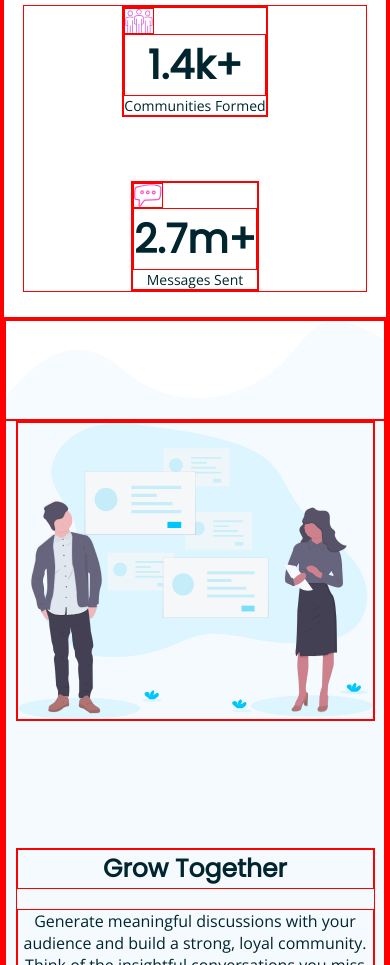
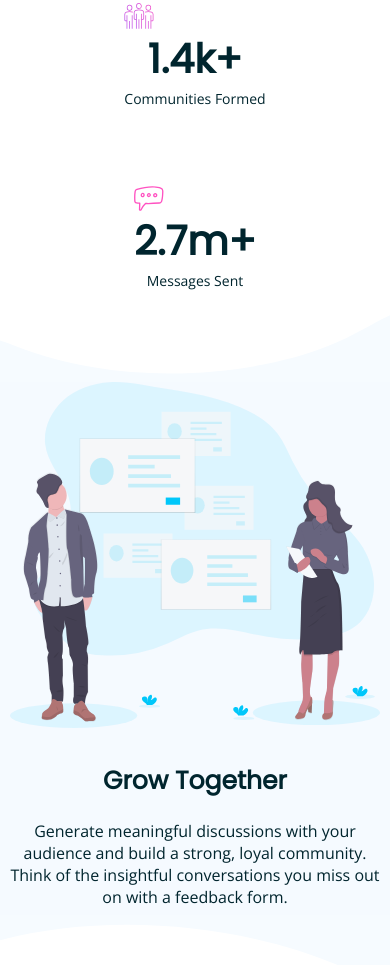
Before and after one commit to Godfredgameli/huddle-landing-page-with-curved-sections, a plain HTML site: page index.html in a window 390 px wide. Shown: the part 1035-2000 px from the top of the page. Drawn offline with nearby package versions, Linux system fonts and the light colour scheme.

Commit message:
Work on responsiveness

```diff
--- a/style.scss
+++ b/style.scss
@@ -26,7 +26,6 @@ body, html{
     font-weight: $normal;
 }
 *{
-    border: 1px solid red;
     box-sizing: border-box;
     margin: 0;
     padding: 0;
@@ -153,13 +152,15 @@ body, html{
         }
         .ben-wrappers{
             width: 100%;
+            height: 30%;
             .border-top, .border-bottom{
                 width: 100%;
-                height: 100px;
+                height: 10%;
             }
             article{
                 padding: 0 5%;
                 width: 100%;
+                height: 80%;
                 display: flex;
                 justify-content: space-between;
                 .benefit-text{
@@ -559,7 +560,7 @@ body, html{
 }
 @media screen and (max-width:480px){
         .main-wrapper{
-            grid-template-rows: 150px 1200px 2500px 200px 800px;
+            grid-template-rows: 150px 1200px 2000px 200px 800px;
             section{
                 padding: 0;
             }
@@ -614,7 +615,7 @@ body, html{
             .benefits{
                 .users-wrapper, .grow-wrapper{
                     .border-top{
-                        background-image: url(images/bg-section-top-desktop-1.svg);
+                        background-image: url(images/bg-section-top-mobile-1.svg);
                     }
                     .border-bottom{
                         background-image: url(images/bg-section-bottom-mobile-2.svg);
@@ -627,10 +628,10 @@ body, html{
                     article{
                         flex-direction: column-reverse;
                         justify-content: space-between;
-                        height: 70%;
                         padding: 0 2.5%;
                         .benefit-text{
                             width: 100%;
+                            height: 30%;
                             text-align: center;
                             h2{
                                 font-size: 25px;
@@ -638,6 +639,7 @@ body, html{
                         }
                         .image-wrapper{
                             width: 100%;
+                            height: 65%;
                         }
                     }
                 }
```
Also changed, not shown: style.css, 1 other file.
